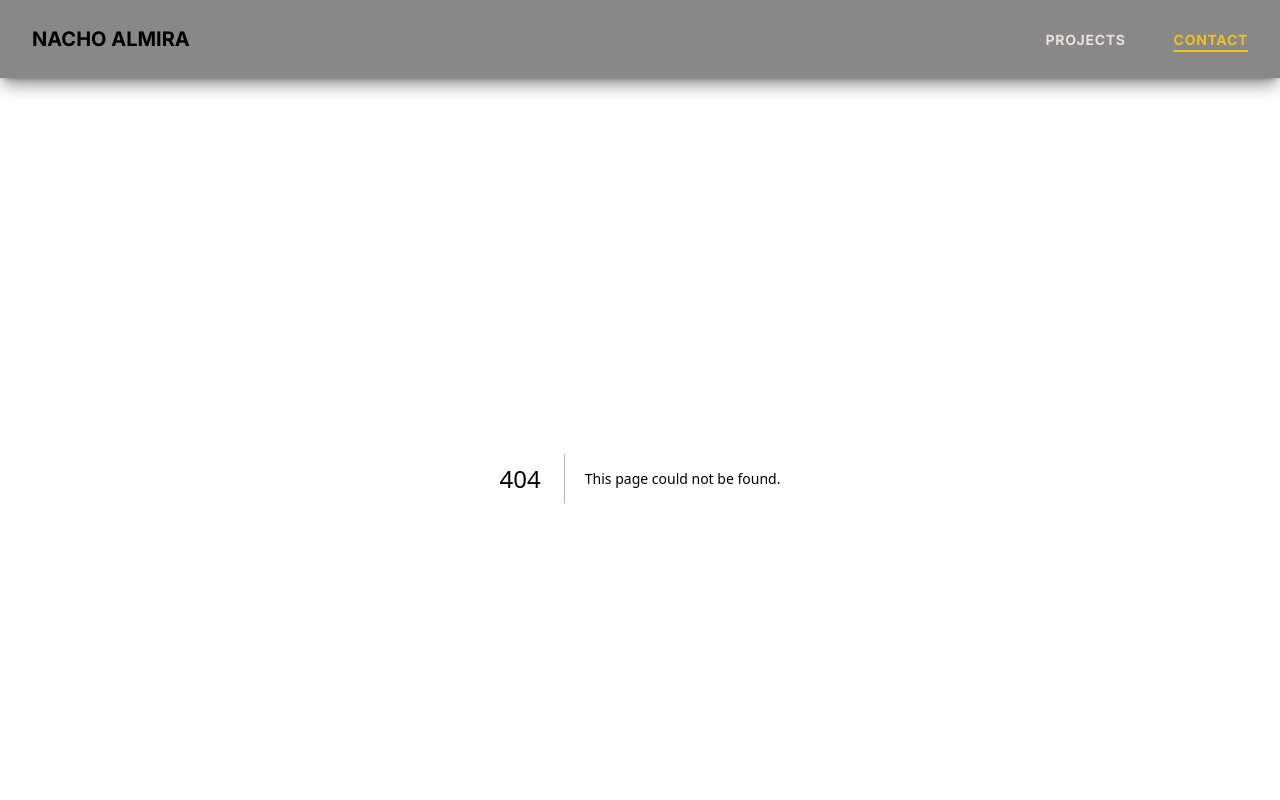
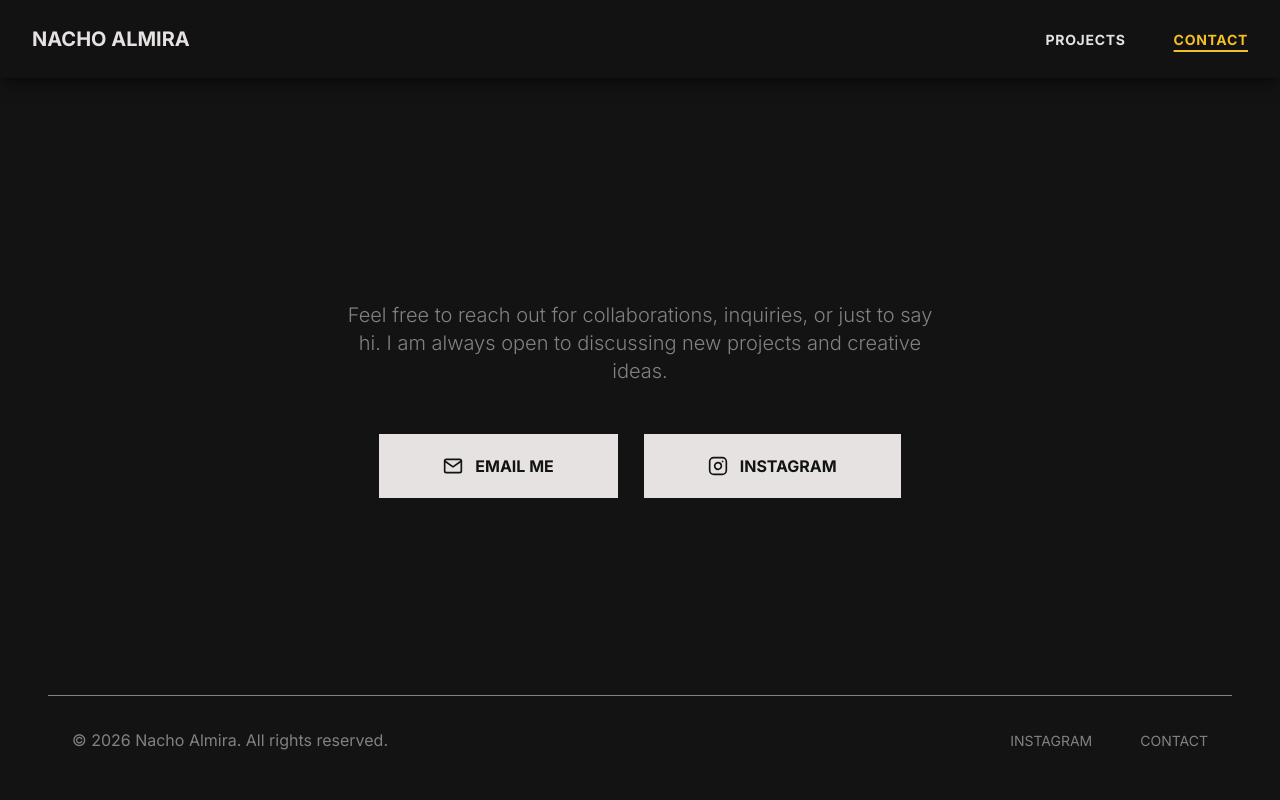
Before and after one commit to KaruzG/nacho-almira, a Next.js app: page /contact in a window 1280 px wide. Before the commit this address had no page. Shown: the top 800 px of the page. Built offline with nearby package versions, Linux system fonts and the light colour scheme.

Commit message:
feat(contact): Added contact page with its components

```diff
--- /dev/null
+++ b/app/contact/page.tsx
@@ -0,0 +1,9 @@
+import Contact from "@/components/sections/Contact/Contact";
+
+export default function ContactPage() {
+  return (
+    <main>
+      <Contact />
+    </main>
+  );
+}
--- /dev/null
+++ b/components/sections/Contact/Contact.tsx
@@ -0,0 +1,13 @@
+import ContactHeader from "@/components/sections/Contact/ContactHeader";
+import ContactLinks from "@/components/sections/Contact/ContactLinks";
+
+export default function Contact() {
+  return (
+    <section className="w-full min-h-[70vh] flex flex-col justify-center items-center py-20 px-4">
+      <div className="max-w-[800px] w-full flex flex-col items-center text-center gap-12">
+        <ContactHeader />
+        <ContactLinks />
+      </div>
+    </section>
+  );
+}
--- /dev/null
+++ b/components/sections/Contact/ContactHeader.tsx
@@ -0,0 +1,20 @@
+"use client"
+
+import Title from "@/components/ui/Title";
+import { motion } from "motion/react";
+
+export default function ContactHeader() {
+  return (
+    <motion.div
+      initial={{ opacity: 0, y: 20 }}
+      animate={{ opacity: 1, y: 0 }}
+      transition={{ duration: 0.6, ease: [0.25, 0.1, 0.25, 1.0] }}
+      className="flex flex-col gap-6"
+    >
+      <Title>LET&apos;S WORK TOGETHER</Title>
+      <p className="text-secondary-dark text-lg md:text-xl font-light max-w-[600px] mx-auto">
+        Feel free to reach out for collaborations, inquiries, or just to say hi. I am always open to discussing new projects and creative ideas.
+      </p>
+    </motion.div>
+  );
+}
--- /dev/null
+++ b/components/sections/Contact/ContactLinks.tsx
@@ -0,0 +1,58 @@
+"use client"
+
+import Button from "@/components/ui/Button";
+import { motion, Variants } from "motion/react";
+import { FiMail, FiInstagram } from "react-icons/fi";
+
+export default function ContactLinks() {
+  const container : Variants = {
+    hidden: { opacity: 0 },
+    show: {
+      opacity: 1,
+      transition: {
+        staggerChildren: 0.1,
+        delayChildren: 0.3
+      }
+    }
+  };
+
+  const item : Variants = {
+    hidden: { opacity: 0, y: 20 },
+    show: { opacity: 1, y: 0, transition: { duration: 0.5, ease: [0.25, 0.1, 0.25, 1.0] } }
+  };
+
+  return (
+    <motion.div
+      variants={container}
+      initial="hidden"
+      animate="show"
+      className="flex flex-col sm:flex-row gap-6 w-full justify-center"
+    >
+      <motion.div variants={item} className="w-full sm:w-auto">
+        <Button
+          label="Email me"
+          href="mailto:hello@nachoalmira.com"
+          variant="secondary"
+          size="lg"
+          className="w-full flex items-center gap-3"
+        >
+          <FiMail size={20} />
+          EMAIL ME
+        </Button>
+      </motion.div>
+      <motion.div variants={item} className="w-full sm:w-auto">
+        <Button
+          label="Instagram"
+          href="https://instagram.com/nachoalmira"
+          target="_blank"
+          variant="secondary"
+          size="lg"
+          className="w-full flex items-center gap-3"
+        >
+          <FiInstagram size={20} />
+          INSTAGRAM
+        </Button>
+      </motion.div>
+    </motion.div>
+  );
+}
```
